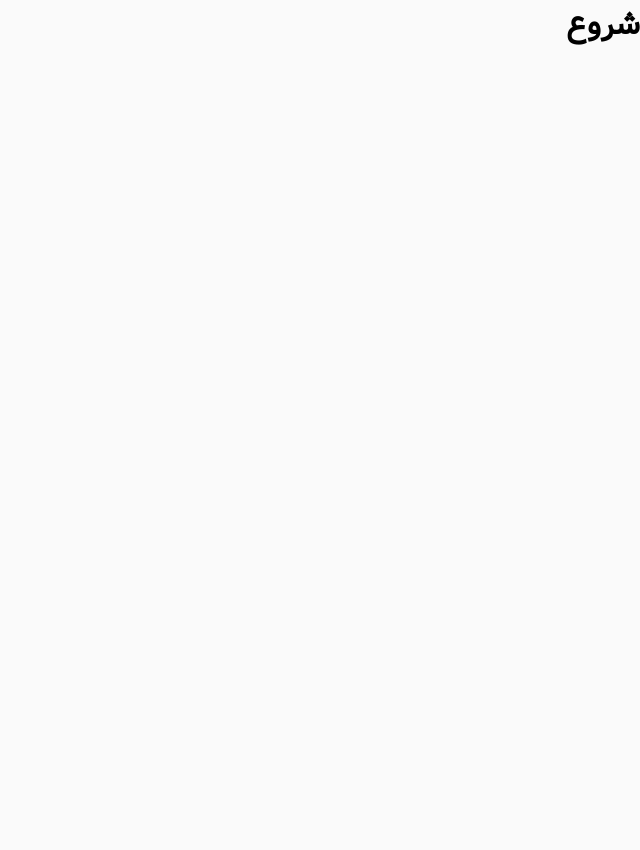
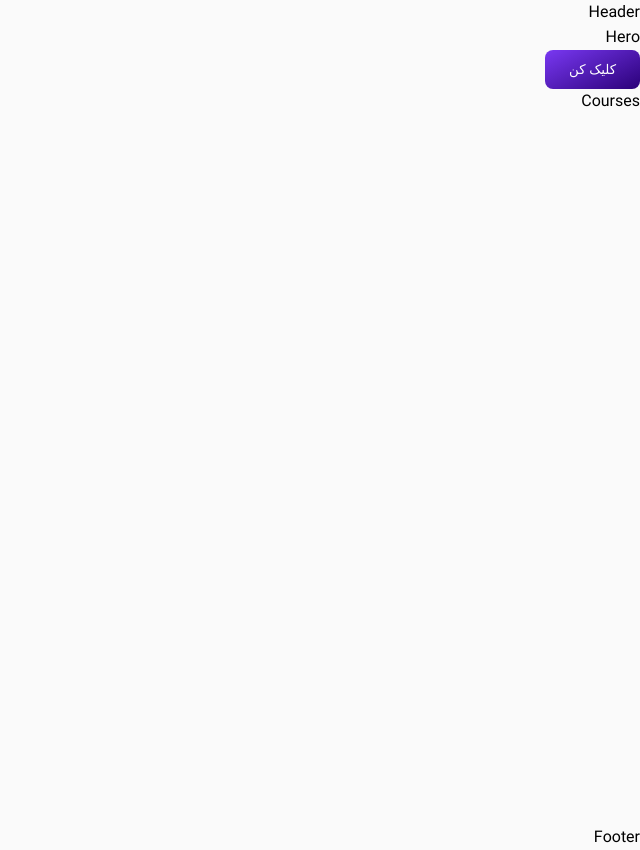
Before and after one commit to SepantaJoshani/styled-components-tutorials, a React (Vite) app: page / in a window 1280 px wide. Shown: the whole page, without its empty margins (640-1280 px from the left). Before the commit the page ends 800 px from the top, so only its background shows below. Built offline with nearby package versions, Linux system fonts and the light colour scheme.

Commit message:
first structure of project

```diff
--- a/index.html
+++ b/index.html
@@ -4,7 +4,7 @@
     <meta charset="UTF-8" />
     <link rel="icon" type="image/svg+xml" href="/src/favicon.svg" />
     <meta name="viewport" content="width=device-width, initial-scale=1.0" />
-    <title>Vite App</title>
+    <title>Fronthooks</title>
   </head>
   <body>
     <div id="root"></div>
--- a/src/App.jsx
+++ b/src/App.jsx
@@ -1,5 +1,6 @@
-import React, { useState } from "react";
+import React from "react";
 import { ThemeProvider } from "styled-components";
+import { Layout, Hero, Courses, StyledButton } from "./components";
 import { GlobalStyles } from "./GlobalStyle";
 
 import { lightTheme } from "./theme/theme";
@@ -8,7 +9,11 @@ const App = () => {
   return (
     <ThemeProvider theme={lightTheme}>
       <GlobalStyles />
-      <h1>شروع</h1>
+      <Layout>
+        <Hero />
+        <StyledButton>کلیک کن</StyledButton>
+        <Courses />
+      </Layout>
     </ThemeProvider>
   );
 };
--- a/src/components/common/Button.js
+++ b/src/components/common/StyledButton.js
@@ -1,6 +1,6 @@
 import styled from "styled-components";
 
-export const StyledBtn = styled.button`
+ const StyledButton = styled.button`
   background-image: ${(p) => p.theme.palette.gradient};
   color: #fff;
   padding: 0.75rem 1.5rem;
@@ -10,3 +10,5 @@ export const StyledBtn = styled.button`
   border: 0;
   cursor: pointer;
 `;
+
+export default StyledButton
--- /dev/null
+++ b/src/components/content/courses/Courses.jsx
@@ -0,0 +1,7 @@
+import React from "react";
+
+const Courses = () => {
+  return <div>Courses</div>;
+};
+
+export default Courses;
--- /dev/null
+++ b/src/components/content/hero/Hero.jsx
@@ -0,0 +1,9 @@
+import React from 'react'
+
+const Hero = () => {
+  return (
+    <div>Hero</div>
+  )
+}
+
+export default Hero
--- /dev/null
+++ b/src/components/index.js
@@ -0,0 +1,4 @@
+export { default as Layout } from "./layout/Layout";
+export { default as Courses } from "./content/courses/Courses";
+export { default as Hero } from "./content/hero/Hero";
+export { default as StyledButton } from "./common/StyledButton";
--- /dev/null
+++ b/src/components/layout/Footer.jsx
@@ -0,0 +1,9 @@
+import React from 'react'
+
+const Footer = () => {
+  return (
+    <div>Footer</div>
+  )
+}
+
+export default Footer
--- /dev/null
+++ b/src/components/layout/Header.jsx
@@ -0,0 +1,9 @@
+import React from 'react'
+
+const Header = () => {
+  return (
+    <div>Header</div>
+  )
+}
+
+export default Header
--- /dev/null
+++ b/src/components/layout/Layout.jsx
@@ -0,0 +1,20 @@
+import React from "react";
+import Header from "./Header";
+import Footer from "./Footer";
+import styled from "styled-components";
+
+const Layout = ({ children }) => {
+  return (
+    <>
+      <Header />
+      <Main>{children}</Main>
+      <Footer />
+    </>
+  );
+};
+
+export default Layout;
+
+const Main = styled.main`
+  min-height: 100vh;
+`;
```
